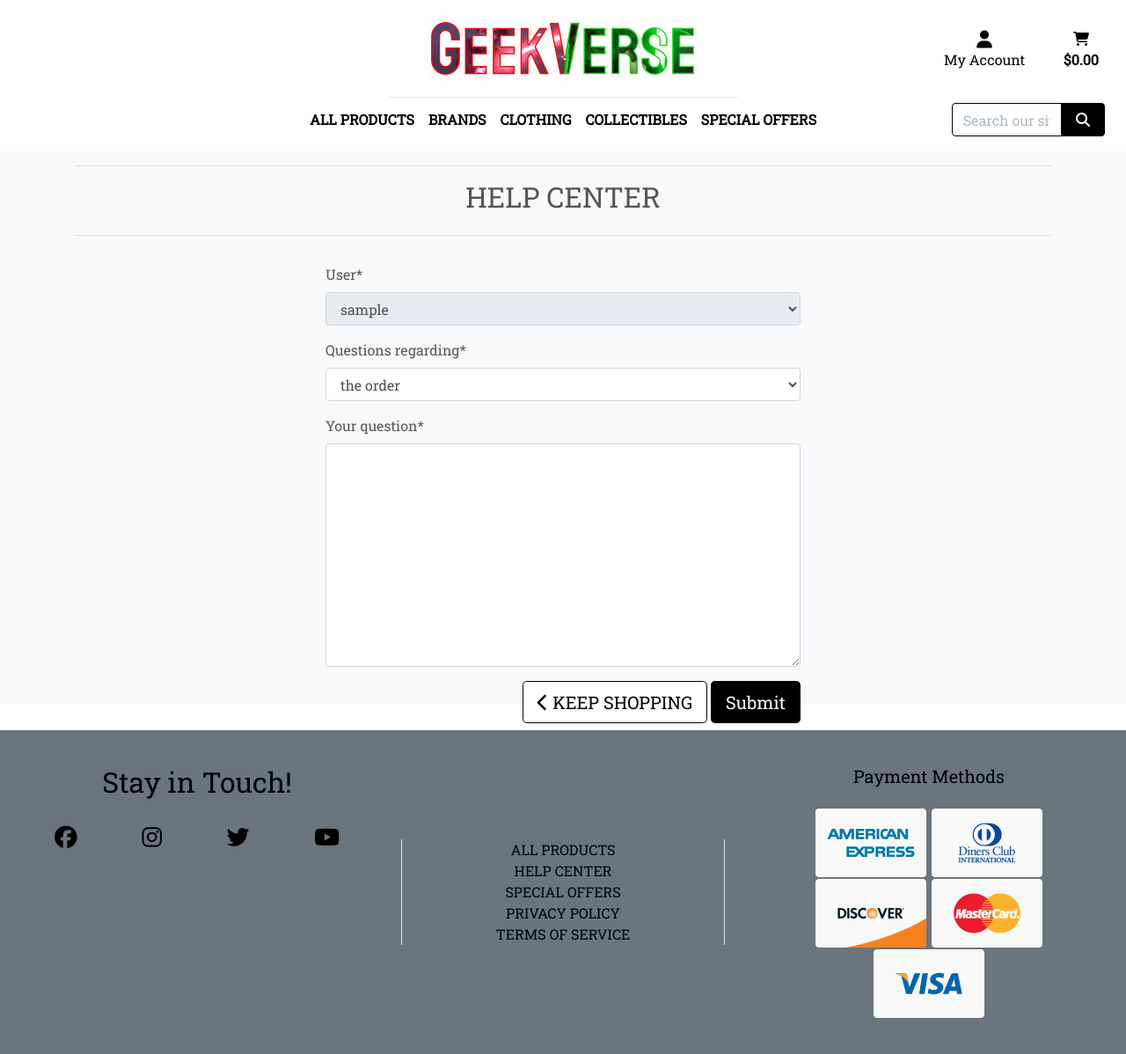
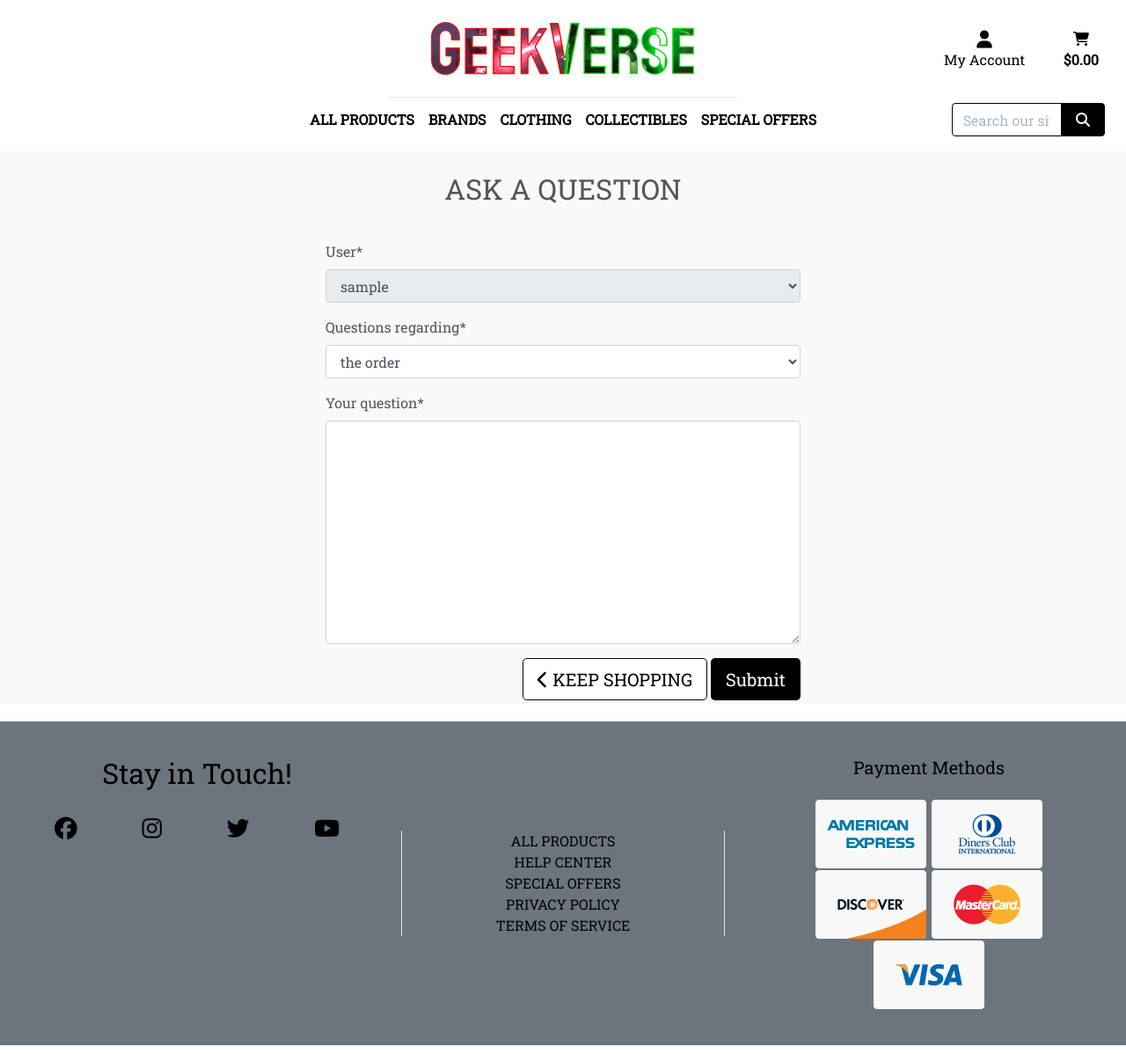
Before and after one commit to KaiLangen96/geek-verse, a Django app: page /help_center/ in a window 1280 px wide. Shown: the whole page at 88% size. Run offline with Django 3.2, Linux system fonts and the light colour scheme; the visitor is signed in with stand-in values (Sample User, id 1); data comes from the database, SQL or seed files in the repository; some libraries are stand-ins or nearby versions.

Commit message:
Add submit question feature

```diff
--- a/help_center/templates/help_center/help_center.html
+++ b/help_center/templates/help_center/help_center.html
@@ -1,5 +1,7 @@
 {% extends "base.html" %}
 {% load static %}
+
+<title>GeekVerse {% block extra_title %}| Ask a Question {% endblock %}</title>
 
 {% block page_header %}
 <div class="container header-container">
@@ -15,18 +17,16 @@
 <div class="container mb-2">
     <div class="row">
         <div class="col">
-            <hr>
-            <h2 class="logo-font mb-4 text-center">Help Center</h2>
-            <hr>
+            <h2 class="logo-font my-4 text-center">Ask a Question</h2>
         </div>
     </div>
     <div class="row justify-content-center">
-        <div class="col-11 col-md-8 col-lg-6 mt-3">
-            <form method="post">
+        <div class="col-12 col-md-8 col-lg-6 mt-3">
+            <form method="post" action="{% url 'submit_question' %}">
                 {{ question_form | crispy }}
                 {% csrf_token %}
                 <div class="row">
-                    <div class="col">
+                    <div class="col mb-3">
                         <button type="submit" class="btn btn-black btn-lg float-right ml-1">Submit</button>
                         <a href="{% url 'products' %}" class="btn btn-outline-black btn-lg float-right">
                             <span class="icon">
--- a/help_center/urls.py
+++ b/help_center/urls.py
@@ -3,4 +3,5 @@ from . import views
 
 urlpatterns = [
     path("", views.view_help_center, name="view_help_center"),
+    path("submit/", views.submit_question, name="submit_question"),
 ]
--- a/help_center/views.py
+++ b/help_center/views.py
@@ -1,4 +1,5 @@
 from django.shortcuts import render
+from django.contrib import messages
 from django.contrib.auth.decorators import login_required
 
 from .forms import QuestionForm
@@ -16,3 +17,32 @@ def view_help_center(request):
     }
 
     return render(request, template, context)
+
+
+@login_required
+def submit_question(request):
+    """ Posts the questions to the admin via the contact form """
+    if request.method == 'POST':
+        question_form = QuestionForm(request.POST, initial={"user": request.user})
+        question_form.fields['user'].disabled = True
+
+        if question_form.is_valid():
+            question = question_form.save()
+            template = "help_center/question_submitted.html"
+            context = {
+                "user": request.user,
+                "question": question,
+            }
+            return render(request, template, context)
+    else:
+        question_form = QuestionForm(initial={"user": request.user})
+        question_form.fields['user'].disabled = True
+
+    messages.error(
+        request, "The question form is invalid. Please ensure the form is valid."
+    )
+    template = "help_center/help_center.html"
+    context = {
+        "question_form": question_form,
+    }
+    return render(request, template, context)
```
Also changed, not shown: help_center/templates/help_center/question_submitted.html (added, +51 -0 lines).
